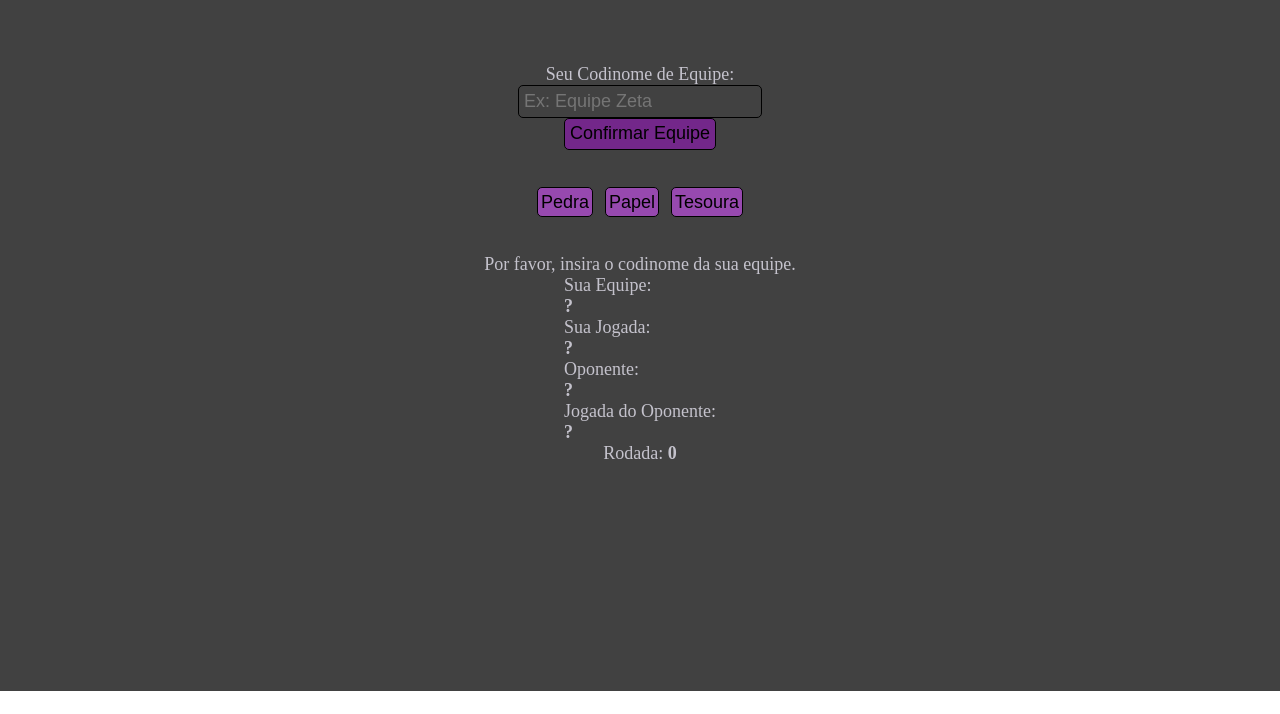
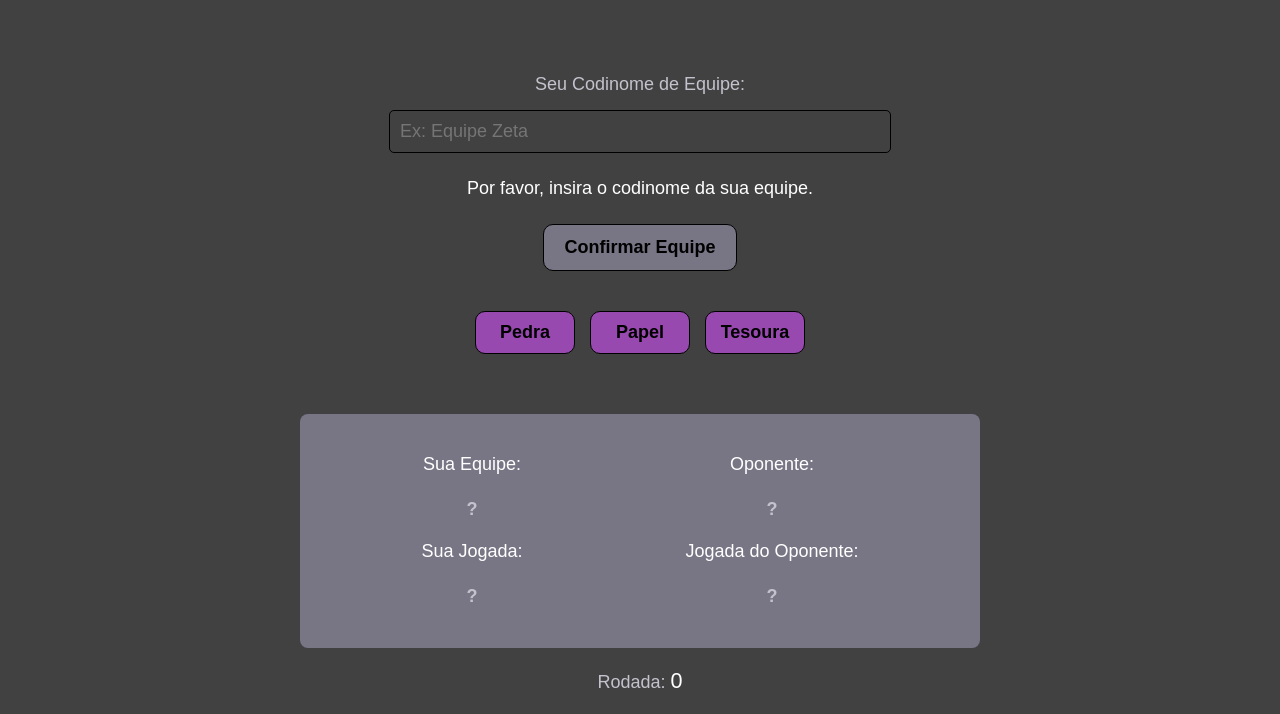
Before and after one commit to dotJosn/jokenpo, a plain HTML site: page index.html in a window 1280 px wide. Shown: the part 109-823 px from the top of the page. Before the commit the page ends 800 px from the top, so only its background shows below. Drawn offline with Linux system fonts and the light colour scheme.

Commit message:
Style commit

```diff
--- a/index.html
+++ b/index.html
@@ -20,17 +20,16 @@
             <div id="team-info">
                 <label for="teamNameInput">Seu Codinome de Equipe:</label>
                 <input type="text" id="teamNameInput" placeholder="Ex: Equipe Zeta" maxlength="15">
+                <p id="game-status">Aguardando seu codinome...</p>
                 <button id="setTeamNameButton">Confirmar Equipe</button>
             </div>
 
             <div id="jokenpo-buttons">
-                <button id="pedraButton" data-move="pedra" disabled>Pedra</button>
-                <button id="papelButton" data-move="papel" disabled>Papel</button>
-                <button id="tesouraButton" data-move="tesoura" disabled>Tesoura</button>
+                <button id="pedraButton" data-move="pedra">Pedra</button>
+                <button id="papelButton" data-move="papel">Papel</button>
+                <button id="tesouraButton" data-move="tesoura">Tesoura</button>
             </div>
 
-            <p id="message"></p>
-            <p id="game-status">Aguardando seu codinome...</p>
             <p id="winner-team-name"></p>
 
             <div class="stats">
@@ -47,7 +46,9 @@
                     <strong><span id="opponent-move">?</span></strong>
                 </div>
             </div>
-            <p>Rodada: <strong><span id="round-counter">0</p>
+            <p>Rodada: <span id="round-counter">0</p>
+
+            <p id="message"></p>
         </section>
     </section>
     <script src="./scripts/script.js"></script>
--- a/styles/styles.css
+++ b/styles/styles.css
@@ -1,6 +1,7 @@
 :root {
     --black: #000;
     --gray-600: #414141;
+    --gray-300: #787585;
     --gray-100: #c4c2cc;
     --purple-500: #73278a;
     --purple-300: #9749af;
@@ -16,12 +17,16 @@
     color: var(--gray-100);
 }
 
+body {
+    background-color: var(--gray-600);
+    font-family: Arial, sans-serif;
+}
+
 .container {
     height: 100vh;
     display: flex;
     flex-direction: column;
     align-items: center;
-    background-color: var(--gray-600);
 }
 
 #header {
@@ -29,10 +34,13 @@
     flex-direction: column;
     align-items: center;
     margin: 3%;
+    text-align: center;
 }
 
 .title {
     font-size: xx-large;
+    color: var(--white);
+    margin-bottom: 10px;
 }
 
 #game {
@@ -41,6 +49,8 @@
     align-items: center;
     margin-top: 3%;
     height: auto;
+    width: 80%;
+    max-width: 600px;
 }
 
 #game #team-info {
@@ -48,47 +58,96 @@
     flex-direction: column;
     align-items: center;
     justify-content: center;
-    gap: 8%;
+    gap: 15px;
+    margin-bottom: 20px;
+    width: 100%;
 }
 
 #game #team-info input {
     border: solid 1px var(--black);
     background-color: var(--gray-600);
     border-radius: 5px;
-    padding: 2%;
+    padding: 10px;
+    width: 80%;
+    color: var(--white);
 }
 
 #game #team-info button {
-    background-color: var(--purple-500);
+    background-color: var(--gray-300);
     border: solid 1px var(--black);
     color: var(--black);
-    padding: 2%;
-    border-radius: 5px;
+    padding: 12px 20px;
+    border-radius: 10px;
+    font-weight: bold;
+    transition: all 0.3s;
 }
 
 #game #team-info button:hover {
-    border: solid 1px var(--white);
-    color: var(--white);
+    background-color: var(--gray-100);
     cursor: pointer;
 }
 
 #game #jokenpo-buttons {
-    padding: 12%;
+    padding: 20px;
     display: flex;
     justify-content: center;
-    gap: 7%;
+    gap: 15px;
+    flex-wrap: wrap;
+    width: 100%;
 }
 
 #game #jokenpo-buttons button {
     background-color: var(--purple-300);
     border: solid 1px var(--black);
     color: var(--black);
-    padding: 2%;
-    border-radius: 5px;
+    padding: 10px 12px;
+    border-radius: 10px;
     cursor: pointer;
+    font-weight: bold;
+    transition: all 0.3s;
+    min-width: 100px;
 }
 
 #game #jokenpo-buttons button:hover {
+    background-color: var(--purple-500);
     border: solid 1px var(--white);
     color: var(--white);
 }
+
+#message, #game-status, #winner-team-name {
+    margin: 10px 0;
+    text-align: center;
+    color: var(--white);
+}
+
+.stats {
+    display: flex;
+    justify-content: space-around;
+    width: 100%;
+    margin: 20px 0;
+    background-color: var(--gray-300);
+    padding: 40px;
+    border-radius: 8px;
+}
+
+.stat-item {
+    display: flex;
+    flex-direction: column;
+    align-items: center;
+    gap: 20px;
+}
+
+.stat-item p {
+    color: var(--white);
+}
+
+.stat-item strong {
+    display: block;
+    color: var(--white);
+    font-size: 1.2em;
+}
+
+#round-counter {
+    color: var(--white);
+    font-size: 1.2em;
+}
```
